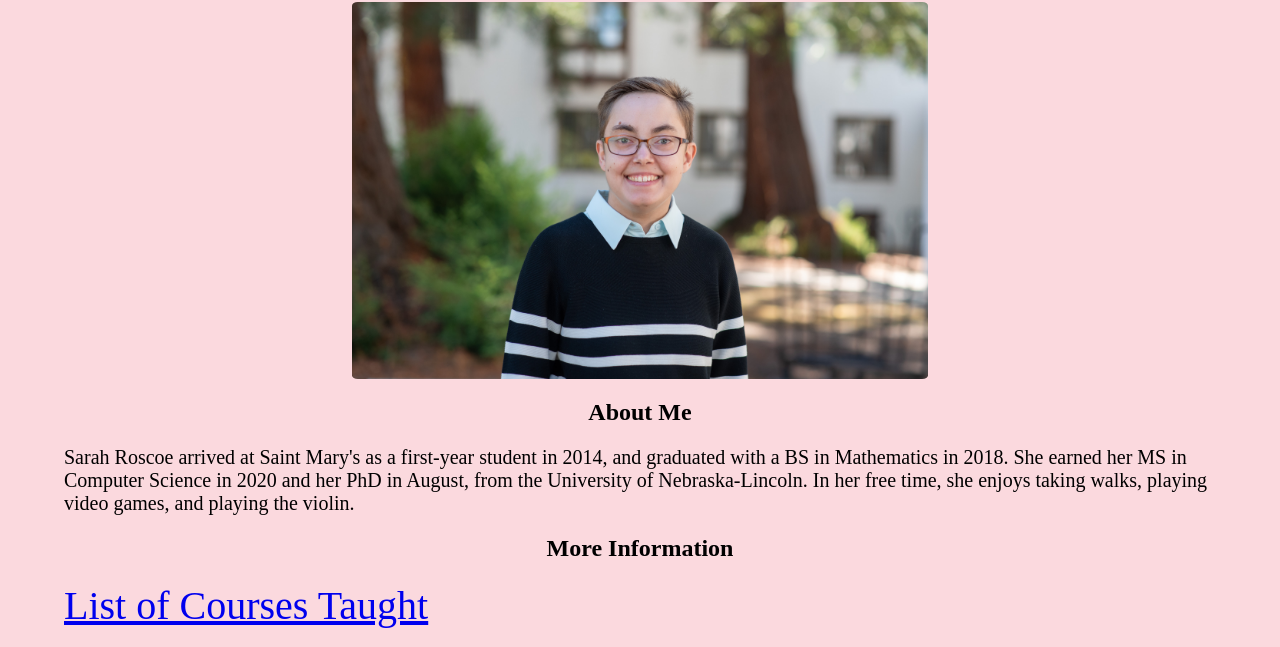
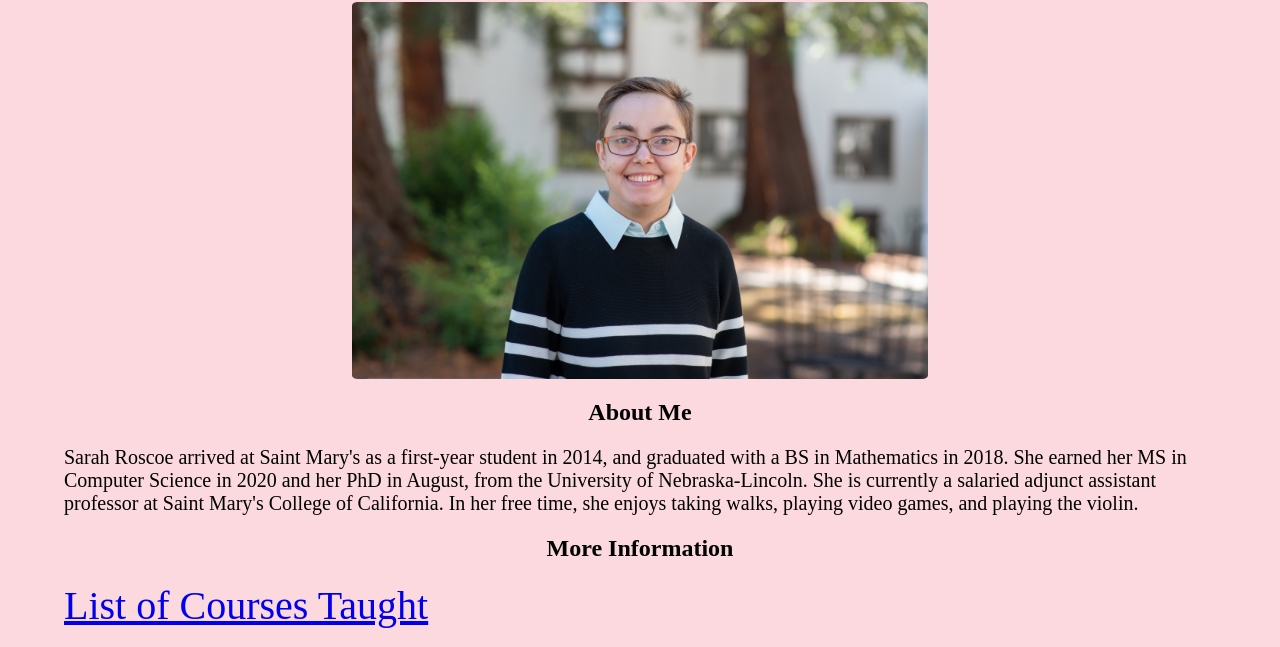
Before and after one commit to sroscoe2/sroscoe2.github.io, a plain HTML site: page index.html in a window 1280 px wide. Shown: the part 120-767 px from the top of the page. Drawn offline with Linux system fonts and the light colour scheme.

Commit message:
update about me

```diff
--- a/index.html
+++ b/index.html
@@ -9,7 +9,7 @@
 <img src="images/headshot.jpg" alt="A picture of Sarah" title="A picture of Sarah">
 
 <h2>About Me</h2>
-<p>Sarah Roscoe arrived at Saint Mary's as a first-year student in 2014, and graduated with a BS in Mathematics in 2018. She earned her MS in Computer Science in 2020 and her PhD in August, from the University of Nebraska-Lincoln. In her free time, she enjoys taking walks, playing video games, and playing the violin.</p>
+<p>Sarah Roscoe arrived at Saint Mary's as a first-year student in 2014, and graduated with a BS in Mathematics in 2018. She earned her MS in Computer Science in 2020 and her PhD in August, from the University of Nebraska-Lincoln. She is currently a salaried adjunct assistant professor at Saint Mary's College of California. In her free time, she enjoys taking walks, playing video games, and playing the violin.</p>
 
 <h2>More Information</h2>
 <p><a href="teaching.html">List of Courses Taught</a></p>
```
